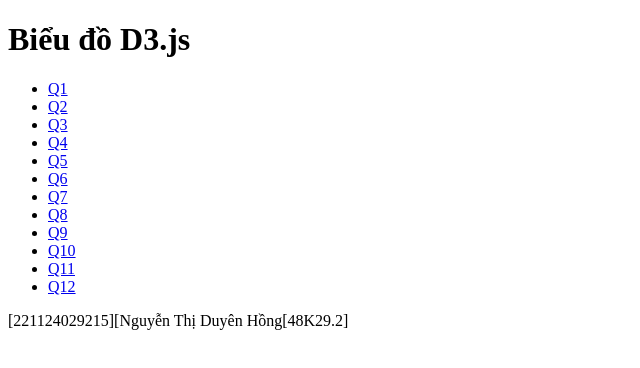
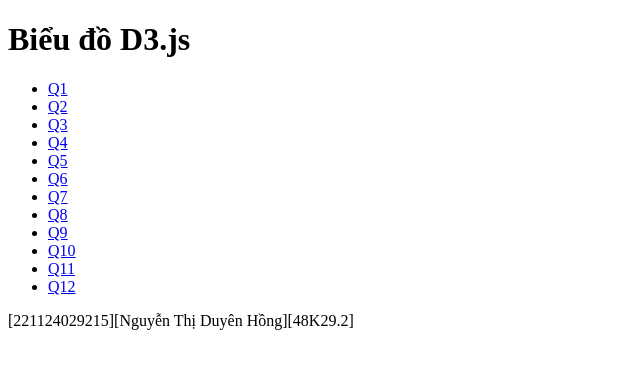
Before and after one commit to Bap-Cai-Xanh/DataVisualization, a plain HTML site: page index.html in a window 1280 px wide. Shown: the full height of the page, 0-640 px from the left. Drawn offline with Linux system fonts and the light colour scheme.

Commit message:
Update index.html

```diff
--- a/index.html
+++ b/index.html
@@ -20,6 +20,6 @@
     <li><a href="Q12.html">Q12</a></li>
   </ul>
 
-  <p>[221124029215][Nguyễn Thị Duyên Hồng[48K29.2]</p>
+  <p>[221124029215][Nguyễn Thị Duyên Hồng][48K29.2]</p>
 </body>
 </html>
```
